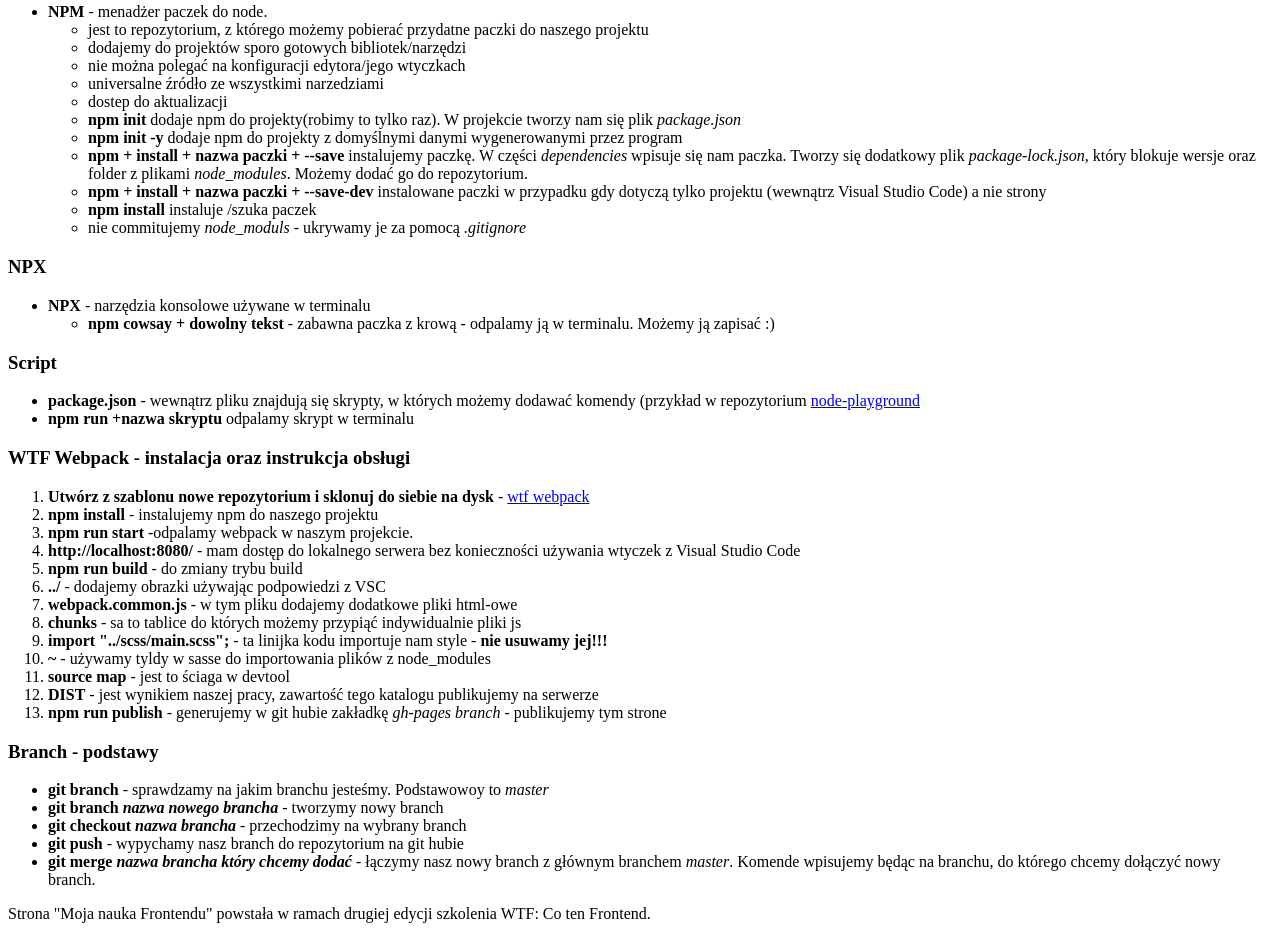
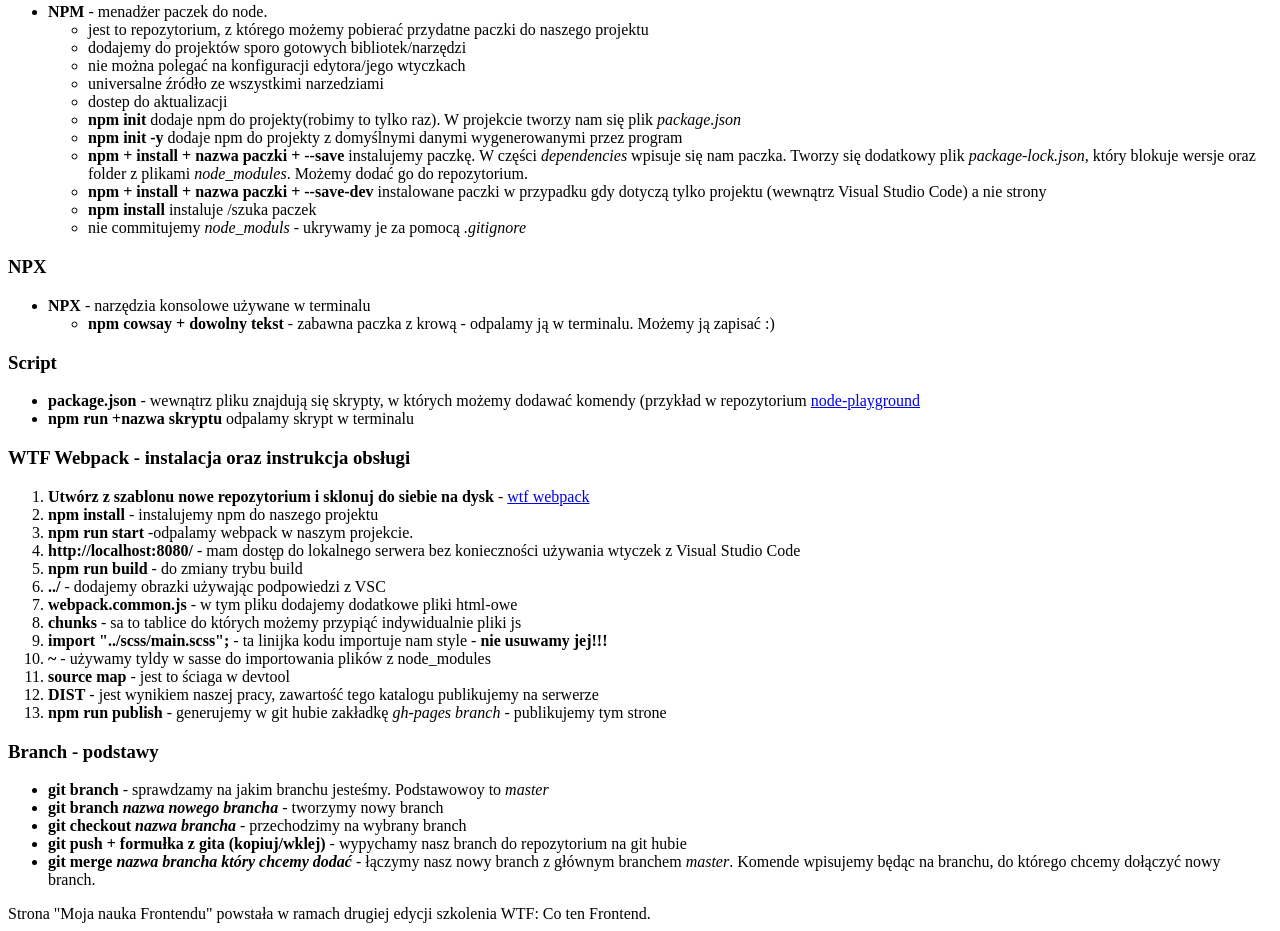
Before and after one commit to kamilMalinowski/Awesome-Notes, a plain HTML site: page src/pages/notatki-terminal.html in a window 1280 px wide. Shown: the part 1917-2848 px from the top of the page. Drawn offline with Linux system fonts and the light colour scheme.

Commit message:
update branch notes

```diff
--- a/src/pages/notatki-terminal.html
+++ b/src/pages/notatki-terminal.html
@@ -344,7 +344,7 @@
               branch
             </li>
             <li class="list__element">
-              <b>git push</b> - wypychamy nasz branch do repozytorium na git
+              <b>git push + formułka z gita (kopiuj/wklej)</b> - wypychamy nasz branch do repozytorium na git
               hubie
             </li>
             <li class="list__element">
```
